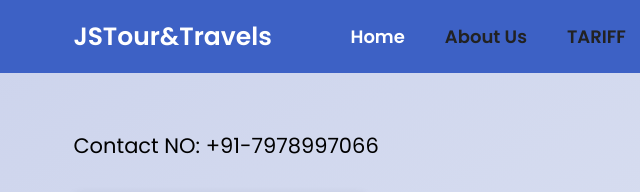
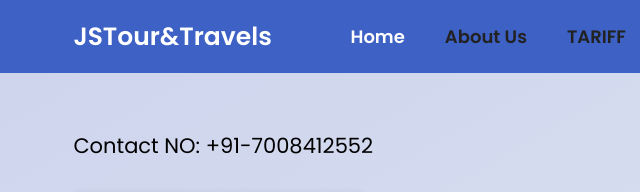
Before and after one commit to Gohan-Reddy/Travel, a plain HTML site: page index.html in a window 1280 px wide. Shown: the top 192 px of the page, 29-669 px from the left. Drawn offline with nearby package versions, Linux system fonts and the light colour scheme.

Commit message:
Update index.html

```diff
--- a/index.html
+++ b/index.html
@@ -66,7 +66,7 @@
 
 	<section id="home" class="home">
 		<div class="home-content">
-			<p style="color:black; ">Contact NO: +91-7978997066</p> <button id="copyButton" class="service-btn">Click to
+			<p style="color:black; ">Contact NO: +91-7008412552</p> <button id="copyButton" class="service-btn">Click to
 				copy the number</button>
 			<h1>Travelling</h1>
 			<h3>Redefined!</h3>
```
